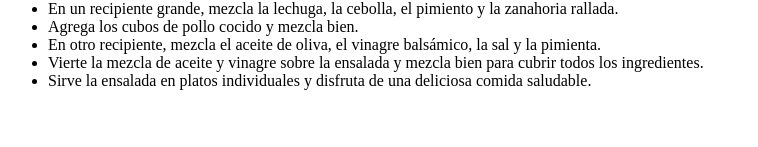
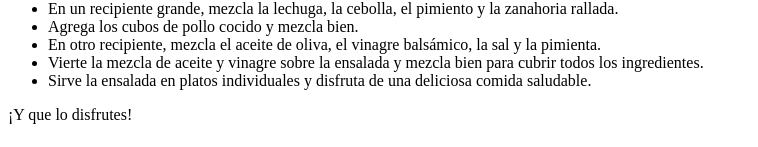
Before and after one commit to rvelizs/aspirantes-mir-html-y-css, a plain HTML site: page ejercicio1-html-y-css/index.html in a window 1280 px wide. Shown: the part 650-797 px from the top of the page, without its empty margins (0-758 px from the left). Drawn offline with Linux system fonts and the light colour scheme.

Commit message:
añado p

```diff
--- a/ejercicio1-html-y-css/index.html
+++ b/ejercicio1-html-y-css/index.html
@@ -28,5 +28,6 @@
         <li>Vierte la mezcla de aceite y vinagre sobre la ensalada y mezcla bien para cubrir todos los ingredientes.</li>
         <li>Sirve la ensalada en platos individuales y disfruta de una deliciosa comida saludable.</li>
     </ul>
+    <p>¡Y que lo disfrutes!</p>
 </body>
 </html>
```
